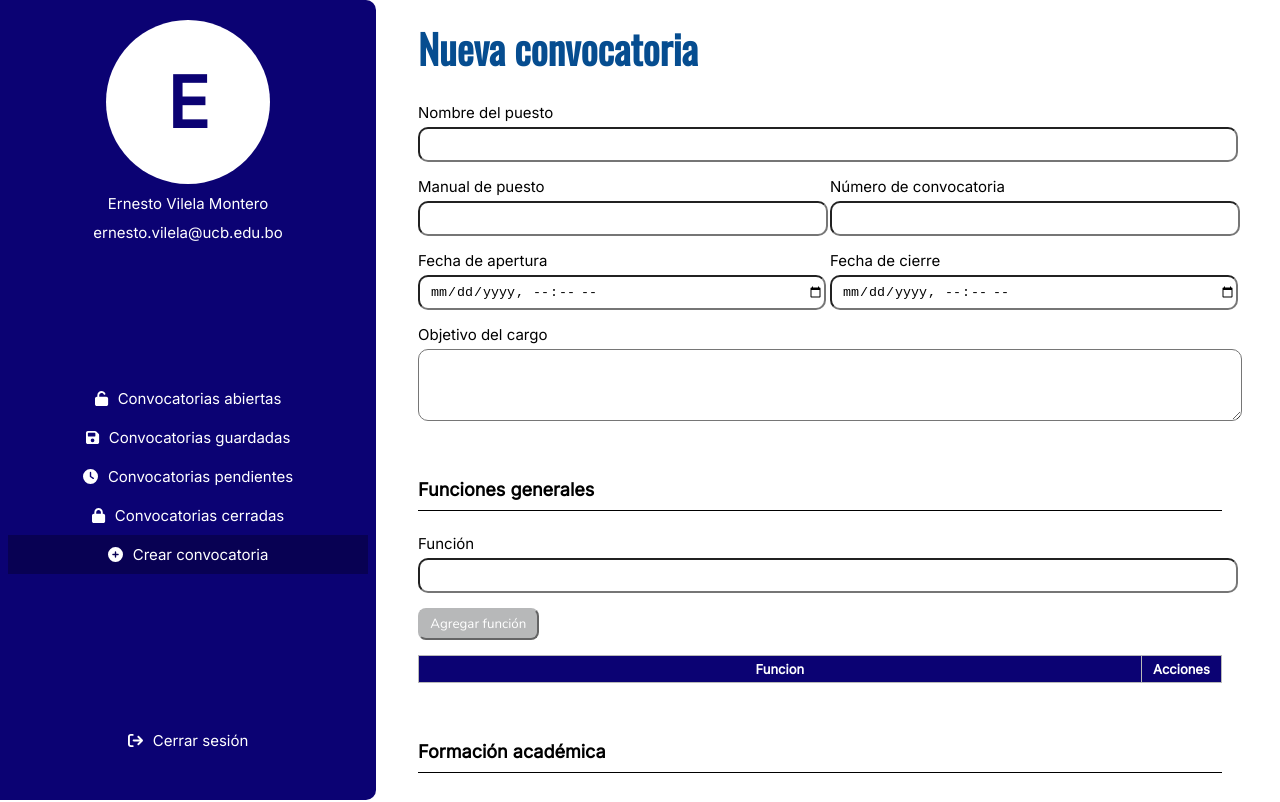
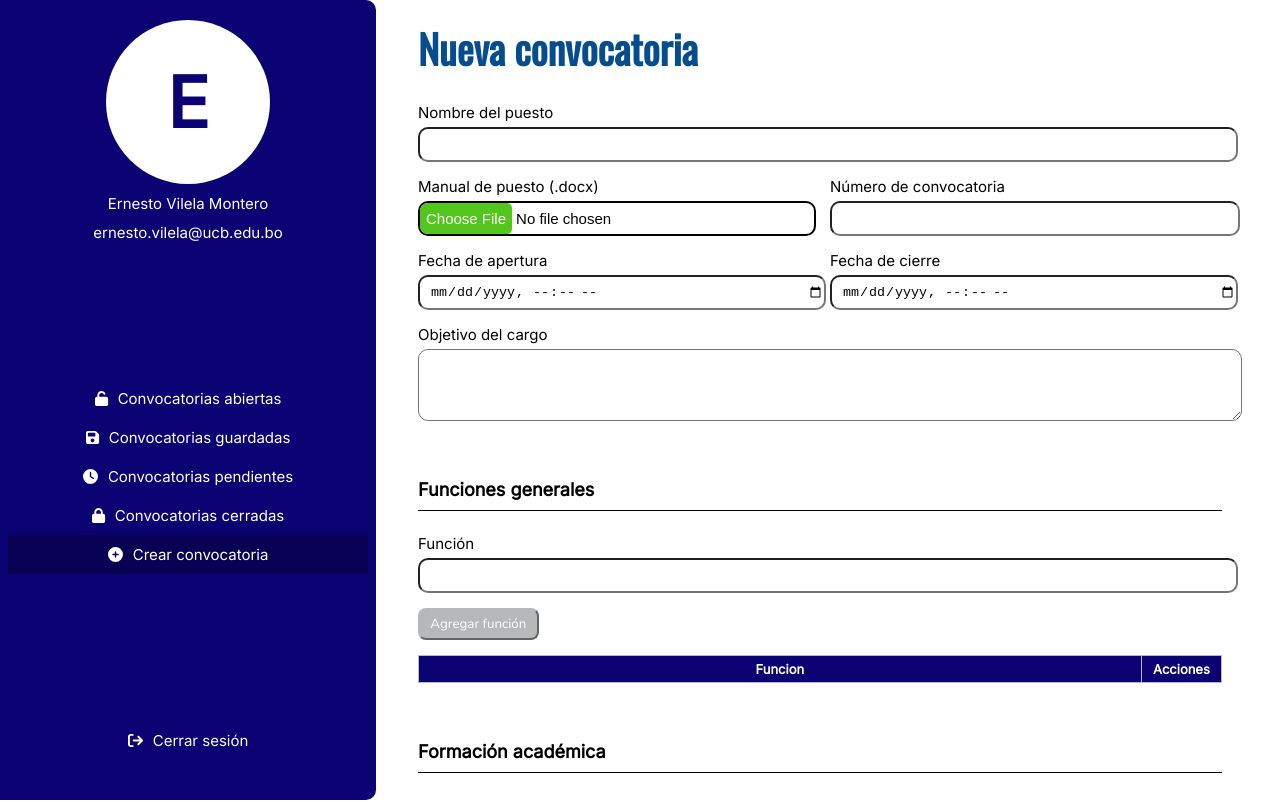
Before and after one commit to Ernech/proyecto-grado-web, a Vue app: page /new-job-call in a window 1280 px wide. Shown: the top 802 px of the page. Built offline with nearby package versions, Linux system fonts and the light colour scheme.

Commit message:
Styling input field

```diff
--- a/src/components/job-call-form-sections/AcademicTrainingSection.vue
+++ b/src/components/job-call-form-sections/AcademicTrainingSection.vue
@@ -3,7 +3,7 @@
         <SectionTitle title="Formación académica" />
         <div class="form-input-container">
             <label for="academic-training" class="form-label">Formación</label>
-            <input class="form-input" type="text" id="academic-training" v-model.trim="academicTraining">
+            <input class="form-input" type="text" id="academic-training" v-model.trim="academicTraining" maxlength="300">
         </div>
         <button v-if="!editAcademicTraining" class="job-call-form__add_button" @click="addAcademicTraining"
             :disabled="isDisabled" :class="{ disabled: isDisabled }">Agregar formación requerida</button>
@@ -67,15 +67,19 @@ const editTraining = () => {
 
     if (editIndexList.value > -1) {
         jobCallStore.academicTrainings[editIndexList.value].training = academicTraining.value
-        editAcademicTraining.value = false
-        academicTraining.value = ''
-        editIndexList.value = -1
+       resetValues()
     }
 }
 const deleteAcademicTraining = (index)=>{
     if(index>-1){
         jobCallStore.academicTrainings.splice(index,1)
+        resetValues()
     }
+}
+const resetValues=()=>{
+    editAcademicTraining.value = false
+        academicTraining.value = ''
+        editIndexList.value = -1
 }
 </script>
 <style scoped>
@@ -133,6 +137,7 @@ const deleteAcademicTraining = (index)=>{
     color: #5686E1;
     width: 14px;
     height: 20px;
+    margin: 2px;
 
 }
 
@@ -140,6 +145,7 @@ const deleteAcademicTraining = (index)=>{
     color: #EB3223;
     width: 14px;
     height: 20px;
+    margin: 2px;
 
 }
 
--- a/src/components/job-call-form-sections/AptitudeSection.vue
+++ b/src/components/job-call-form-sections/AptitudeSection.vue
@@ -3,7 +3,7 @@
         <SectionTitle title="Competencias requeridas" />
         <div class="form-input-container">
             <label for="function" class="form-label">Descripción</label>
-            <input class="form-input" type="text" id="function" v-model.trim="description">
+            <input class="form-input" type="text" id="function" v-model.trim="description" maxlength="300">
         </div>
         <div class="grid-input-section">
             <div class="form-input-container">
@@ -42,12 +42,12 @@
             </thead>
             <tbody>
                 <tr v-for="(item, index) in jobCallStore.aptitudes">
-                    <td>{{ item.aptitude }}</td>
-                    <td>{{ item.aptitudeType }}</td>
-                    <td>{{ item.desiredLevel }}</td>
+                    <td>{{  item.aptitude  }}</td>
+                    <td>{{  item.aptitudeType  }}</td>
+                    <td>{{  item.desiredLevel  }}</td>
                     <td class="actions-cell">
                         <fa class="edit-icon" icon="fa-solid fa-pen" @click="getCurrentAptitude(item, index)" />
-                        <fa class="delete-icon" icon="fa-solid fa-trash" @click="deleteAptitude(index)"/>
+                        <fa class="delete-icon" icon="fa-solid fa-trash" @click="deleteAptitude(index)" />
                     </td>
                 </tr>
 
@@ -96,15 +96,21 @@ const editApt = () => {
         jobCallStore.aptitudes[editListIndex.value].aptitude = description.value
         jobCallStore.aptitudes[editListIndex.value].desiredLevel = desiredLevel.value
         jobCallStore.aptitudes[editListIndex.value].aptitudeType = aptitudeType.value
-        description.value = ''
-        desiredLevel.value = 'Elija una opción...'
-        aptitudeType.value = 'Elija una opción...'
-        editAptitude.value = false
+        resetValues()
     }
 }
 
-const deleteAptitude = (index)=>{
-    jobCallStore.aptitudes.splice(index,1)
+const deleteAptitude = (index) => {
+    jobCallStore.aptitudes.splice(index, 1)
+    resetValues()
+}
+
+const resetValues = () => {
+    description.value = ''
+    desiredLevel.value = 'Elija una opción...'
+    aptitudeType.value = 'Elija una opción...'
+    editAptitude.value = false
+    editListIndex.value = -1
 }
 </script>
 <style scoped>
@@ -204,12 +210,14 @@ hr {
     color: #5686E1;
     width: 14px;
     height: 20px;
+    margin: 2px;
 }
 
 .delete-icon {
     color: #EB3223;
     width: 14px;
     height: 20px;
+    margin: 2px;
 }
 
 table,
--- a/src/components/job-call-form-sections/FunctionsSection.vue
+++ b/src/components/job-call-form-sections/FunctionsSection.vue
@@ -3,7 +3,7 @@
         <SectionTitle title="Funciones generales" />
         <div class="form-input-container">
             <label for="function" class="form-label">Función</label>
-            <input class="form-input" type="text" id="function" v-model.trim="jobFunction">
+            <input class="form-input" type="text" id="function" v-model.trim="jobFunction" maxlength="300">
         </div>
         <button v-if="!editFunction" class="job-call-form__add_button" @click="addJobFunction" :disabled="isDisabled"
             :class="{ disabled: isDisabled }">Agregar función</button>
@@ -22,10 +22,10 @@
             <tbody>
                 <tr v-for="(item, index) in jobCallStore.jobFunctions">
 
-                    <td>{{ item.jobFunction }}</td>
+                    <td>{{  item.jobFunction  }}</td>
                     <td class="actions-cell">
                         <fa class="edit-icon" icon="fa-solid fa-pen" @click="getJobFunction(item.jobFunction, index)" />
-                        <fa class="delete-icon" icon="fa-solid fa-trash" @click="deleteJobFunction(index)"/>
+                        <fa class="delete-icon" icon="fa-solid fa-trash" @click="deleteJobFunction(index)" />
                     </td>
                 </tr>
 
@@ -62,21 +62,23 @@ const getJobFunction = (jobFunctionEdit, index) => {
     editListIndex.value = index
 }
 const editJobFunction = () => {
-    if(editListIndex.value>-1){
+    if (editListIndex.value > -1) {
         jobCallStore.jobFunctions[editListIndex.value].jobFunction = jobFunction.value
-        editFunction.value=false
-        jobFunction.value=''
-        editListIndex.value=-1
+        resetValues()
 
     }
 }
 const deleteJobFunction = (index) => {
-    if(index>-1){
-        jobCallStore.jobFunctions.splice(index,1)
-
+    if (index > -1) {
+        jobCallStore.jobFunctions.splice(index, 1)
+        resetValues()
     }
 }
-
+const resetValues = () => {
+    editFunction.value = false
+    jobFunction.value = ''
+    editListIndex.value = -1
+}
 </script>
 <style scoped>
 .functions-section {
--- a/src/components/job-call-form-sections/GeneralInformationSection.vue
+++ b/src/components/job-call-form-sections/GeneralInformationSection.vue
@@ -1,38 +1,48 @@
 <template>
     <div class="general-info-section">
         <div class="form-input-container">
-                <label for="name" class="form-label">Nombre del puesto</label>
-                <input class="form-input" type="text" id="name" v-model="jobCallStore.jobCallName">
-            </div>
+            <label for="name" class="form-label">Nombre del puesto</label>
+            <input class="form-input" type="text" id="name" v-model.trim="jobCallStore.jobCallName" maxlength="300">
+        </div>
         <div class="grid-container">
             <div class="form-input-container">
-                <label for="manual" class="form-label">Manual de puesto</label>
-                <input class="form-input" type="text" id="manual" v-model="jobCallStore.jobManualFile">
+                <label for="manual" class="form-label">Manual de puesto (.docx)</label>
+
+                <input type="file" class="upload-input" id="manual" ref="file" @change="selectFile" accept=".doc,.docx">
+
             </div>
             <div class="form-input-container">
                 <label for="number-job-call" class="form-label">Número de convocatoria</label>
-                <input class="form-input" type="text" id="number-job-call" v-model="jobCallStore.jobCallNumber">
+                <input class="form-input" type="text" id="number-job-call" v-model.trim="jobCallStore.jobCallNumber"
+                    maxlength="100">
             </div>
             <div class="form-input-container">
                 <label for="opening-date" class="form-label">Fecha de apertura</label>
-                <input class="form-input" type="datetime-local" id="opening-date" v-model="jobCallStore.openingDate">
+                <input class="form-input" type="datetime-local" id="opening-date"
+                    v-model.trim="jobCallStore.openingDate">
             </div>
             <div class="form-input-container">
                 <label for="closing-date" class="form-label">Fecha de cierre</label>
-                <input class="form-input" type="datetime-local" id="closing-date" v-model="jobCallStore.closingDate">
+                <input class="form-input" type="datetime-local" id="closing-date"
+                    v-model.trim="jobCallStore.closingDate">
             </div>
         </div>
         <div class="form-input-container">
             <label for="objective" class="form-label">Objetivo del cargo</label>
-            <textarea class="form-input" type="text" id="objective" v-model="jobCallStore.jobCallObj"></textarea>
+            <textarea class="form-input" type="text" id="objective" v-model.trim="jobCallStore.jobCallObj"
+                maxlength="400"></textarea>
         </div>
     </div>
 </template>
 <script setup>
-import {useJobCallStore} from '../../store/job-call'
-
+import { ref } from 'vue'
+import { useJobCallStore } from '../../store/job-call'
+const file = ref(null)
 const jobCallStore = useJobCallStore();
-
+const selectFile = () => {
+    //   jobCallStore.jobManualFile= file.value.files[0];
+    console.log(jobCallStore.jobManualFile = file.value.files[0]);
+}
 </script>
 <style scoped>
 .general-info-section {
@@ -75,6 +85,7 @@ const jobCallStore = useJobCallStore();
     column-gap: 10px;
     row-gap: 15px;
 }
+
 .grid-container .form-input-container {
     display: flex;
     flex-direction: column;
@@ -84,6 +95,27 @@ const jobCallStore = useJobCallStore();
 
 }
 
+.upload-input {
+    font-size: 15px;
+    background-color: #fff;
+    border-radius: 10px;
+    width: 100%;
+    border: 2px solid #000;
+    height: 31px;
+    padding: 0px;
+}
+::-webkit-file-upload-button{
+    height: 100%;
+    border-radius: 5px ;
+    background: #53C61D;
+    color: #fff;
+    border: none;
+}
+::-webkit-file-upload-button:hover{
+
+    background: #53d71D;
+
+}
 .form-input-container textarea {
     width: 98.5%;
     height: 50px;
--- a/src/components/job-call-form-sections/JobExperienceSection.vue
+++ b/src/components/job-call-form-sections/JobExperienceSection.vue
@@ -4,11 +4,11 @@
 
         <div class="form-input-container">
             <label for="function" class="form-label">Descripción</label>
-            <input class="form-input" type="text" id="function" v-model.trim="description">
+            <input class="form-input" type="text" id="function" v-model.trim="description" maxlength="300">
         </div>
         <div class="grid-input-section">
             <div class="form-input-container">
-                <label for="function" class="form-label">Cantidad (Años)</label>
+                <label for="function" class="form-label">Cantidad mínima (Años)</label>
                 <input class="form-input" type="number" min="1" id="function" v-model="years">
             </div>
             <div class="form-input-container">
@@ -30,8 +30,8 @@
         </div>
         <button v-if="!editJobExperience" class="job-call-form__add_button" @click="addJobExperience"
             :disabled="isDisabled" :class="{ disabled: isDisabled }">Agregar experiencia laboral</button>
-        <button v-else class="job-call-form__add_button" @click="editExperience"
-            :disabled="isDisabled" :class="{ disabled: isDisabled }">Modificar experiencia laboral</button>
+        <button v-else class="job-call-form__add_button" @click="editExperience" :disabled="isDisabled"
+            :class="{ disabled: isDisabled }">Modificar experiencia laboral</button>
         <table>
             <thead>
                 <tr>
@@ -45,13 +45,13 @@
             </thead>
             <tbody>
                 <tr v-for="(item, index) in jobCallStore.experiences">
-                    <td>{{ item.description }}</td>
-                    <td>Mayor igual a {{ item.yearsOfExperience }} años</td>
-                    <td>{{ item.requirement }}</td>
-                    <td>{{ item.type }}</td>
+                    <td>{{  item.description  }}</td>
+                    <td>Mayor igual a {{  item.yearsOfExperience  }} años</td>
+                    <td>{{  item.requirement  }}</td>
+                    <td>{{  item.type  }}</td>
                     <td class="actions-cell">
                         <fa class="edit-icon" icon="fa-solid fa-pen" @click="getJobExperience(item, index)" />
-                        <fa class="delete-icon" icon="fa-solid fa-trash" @click="deleteJobExperience()"/>
+                        <fa class="delete-icon" icon="fa-solid fa-trash" @click="deleteJobExperience()" />
                     </td>
                 </tr>
 
@@ -77,8 +77,8 @@ const addJobExperience = () => {
     jobCallStore.experiences.push(jobCallStore.experience)
     description.value = ''
     years.value = 1
-    requirement.value='Escoja una opción...'
-    type.value='Escoja una opción...'
+    requirement.value = 'Escoja una opción...'
+    type.value = 'Escoja una opción...'
     jobCallStore.experience = { description: '', yearsOfExperience: 0, requirement: '', type: '' }
 }
 
@@ -96,7 +96,7 @@ const getJobExperience = (currentJobExperience, index) => {
     requirement.value = currentJobExperience.requirement
     type.value = currentJobExperience.type
     editListIndex.value = index
-    editJobExperience.value=true
+    editJobExperience.value = true
 
 }
 
@@ -107,22 +107,26 @@ const editExperience = () => {
         jobCallStore.experiences[editListIndex.value].yearsOfExperience = years.value
         jobCallStore.experiences[editListIndex.value].requirement = requirement.value
         jobCallStore.experiences[editListIndex.value].type = type.value
-        editJobExperience.value = false
-        description.value = ''
-        years.value = ''
-        requirement.value = 'Escoja una opción...'
-        type.value = 'Escoja una opción...'
-        editListIndex.value=-1
+        resetValues()
     }
 
 
 }
 
-const deleteJobExperience = (index)=>{
+const deleteJobExperience = (index) => {
 
-    jobCallStore.experiences.splice(index,1)
+    jobCallStore.experiences.splice(index, 1)
+    resetValues()
 
 
+}
+const resetValues = () => {
+    editJobExperience.value = false
+    description.value = ''
+    years.value = 1
+    requirement.value = 'Escoja una opción...'
+    type.value = 'Escoja una opción...'
+    editListIndex.value = -1
 }
 </script>
 <style scoped>
@@ -204,6 +208,7 @@ const deleteJobExperience = (index)=>{
     color: #5686E1;
     width: 14px;
     height: 20px;
+    margin: 2px;
 
 }
 
@@ -211,6 +216,7 @@ const deleteJobExperience = (index)=>{
     color: #EB3223;
     width: 14px;
     height: 20px;
+    margin: 2px;
 
 }
 
--- a/src/components/job-call-form-sections/RequiredKnowledge.vue
+++ b/src/components/job-call-form-sections/RequiredKnowledge.vue
@@ -3,7 +3,7 @@
         <SectionTitle title="Conocimientos requeridos" />
         <div class="form-input-container">
             <label for="description" class="form-label">Descripción</label>
-            <input class="form-input" type="text" id="description" v-model.trim="description">
+            <input class="form-input" type="text" id="description" v-model.trim="description" maxlength="300">
         </div>
         <div class="grid-input-section">
             <div class="form-input-container">
@@ -40,9 +40,9 @@
             </thead>
             <tbody>
                 <tr v-for="(item, index) in jobCallStore.requiredKnowledgeArray">
-                    <td>{{ item.description }}</td>
-                    <td>{{ item.requiredLevel }}</td>
-                    <td>{{ item.required }}</td>
+                    <td>{{  item.description  }}</td>
+                    <td>{{  item.requiredLevel  }}</td>
+                    <td>{{  item.required  }}</td>
                     <td class="actions-cell">
                         <fa class="edit-icon" icon="fa-solid fa-pen" @click="getRequiredKnowledge(item, index)" />
                         <fa class="delete-icon" icon="fa-solid fa-trash" @click="deleteRequiredKnowledge(index)" />
@@ -95,16 +95,21 @@ const editKnowledge = () => {
         jobCallStore.requiredKnowledgeArray[editIndexList.value].description = description.value
         jobCallStore.requiredKnowledgeArray[editIndexList.value].required = required.value
         jobCallStore.requiredKnowledgeArray[editIndexList.value].requiredLevel = requiredLevel.value
-        editIndexList.value = -1
-        description.value = '';
-        required.value = 'Elija una opción...';
-        requiredLevel.value = 'Elija una opción...';
-        editRequiredKnowledge.value = false
+        resetValues()
     }
 }
 
 const deleteRequiredKnowledge = (index) => {
     jobCallStore.requiredKnowledgeArray.splice(index, 1)
+    resetValues()
+}
+
+const resetValues = () => {
+    editIndexList.value = -1
+    description.value = '';
+    required.value = 'Elija una opción...';
+    requiredLevel.value = 'Elija una opción...';
+    editRequiredKnowledge.value = false
 }
 </script>
 <style scoped>
--- a/src/store/job-call.js
+++ b/src/store/job-call.js
@@ -5,10 +5,10 @@ export const useJobCallStore = defineStore('job-call',{
         jobCallName:'',
         jobCallNumber:'',
         jobCallObj:'',
-        jobManualFile:'',
+        jobManualFile:null,
         jobInfoFile:'',
-        openingDate:'',
-        closingDate:'',
+        openingDate:Date(),
+        closingDate:Date(),
         experiences:[],
         jobFunctions:[],
         academicTrainings:[],
@@ -44,7 +44,7 @@ export const useJobCallStore = defineStore('job-call',{
                 const newJobCallBody={jobCallName:this.jobCallName,
                     jobCallNumber :this.jobCallNumber,
                     jobCallObj:this.jobCallObj,
-                    jobManualFile: this.jobManualFile,
+                    jobManualFile: 'Maual.docx',
                     jobInfoFile:'Info.pdf',
                     openingDate: this.openingDate,
                     closingDate:this.closingDate,
```
